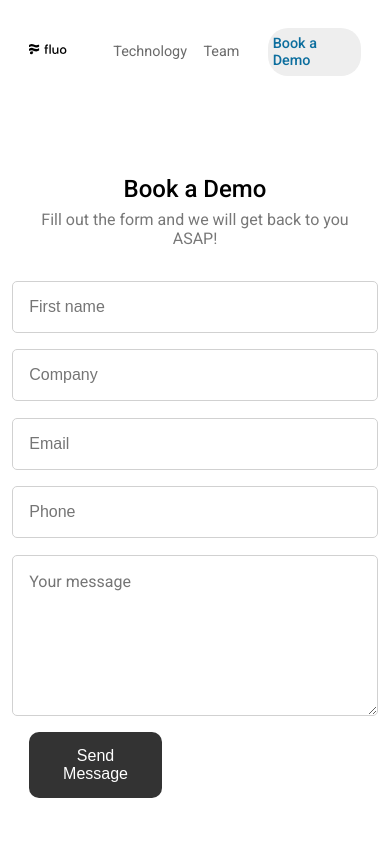
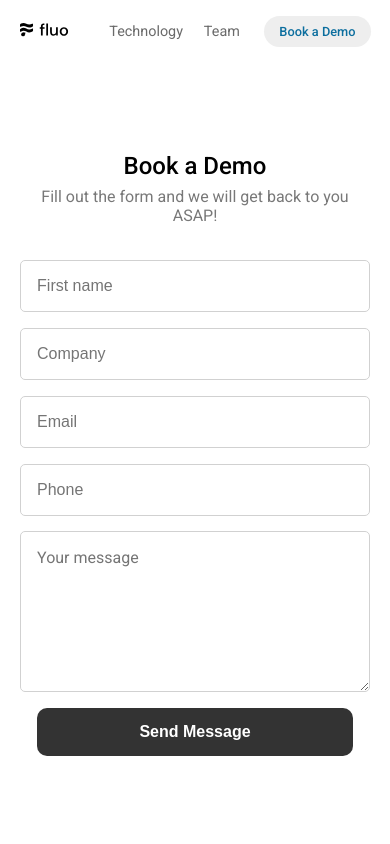
Before and after one commit to Fluo-Inc/fluo-webpage, a React (Create React App) app: page /book-demo in a window 390 px wide. Shown: the top 844 px of the page. Built offline with nearby package versions, Linux system fonts and the light colour scheme.

Commit message:
update mobile view

```diff
--- a/src/css/App.css
+++ b/src/css/App.css
@@ -6,3 +6,11 @@
   flex-direction: column;
 
 }
+
+
+@media screen and (max-width: 650px) {
+  .App {
+    width: 90%;
+    margin-top: 2%;
+  }
+}
--- a/src/css/BookDemo.css
+++ b/src/css/BookDemo.css
@@ -26,6 +26,14 @@
 
 
 /* form */
+.book-demo-form {
+    width: 100%;
+    display: flex;
+    flex-direction: column;
+    align-items: center;
+    gap: 5%;
+}
+
 .book-demo-form-item {
     width: 100%;
     display: flex;
@@ -92,6 +100,15 @@
 
 /* mobile view  */
 @media screen and (max-width: 650px) {
+    .book-demo {
+        width: 100%;
+        margin-bottom: 5%;
+        align-items: center;
+    }
+
+    .book-demo-form {
+        width: 90%;
+    }
 
     .book-demo-title {
         font-size: 1.5rem;
@@ -103,8 +120,10 @@
     }
 
     .book-demo-form-item {
+        width: 100%;
         flex-direction: column;
         margin-bottom: 0;
+        gap: 0;
     }
 
     .book-demo-form-item input, .book-demo-form-item textarea {
@@ -113,8 +132,9 @@
     }
 
     .book-demo-form-btn {
-        width: 40%;
+        width: 100%;
         padding: 15px;
         font-size: 1rem;
+        font-weight: 600;
     }
 }
--- a/src/css/Navbar.css
+++ b/src/css/Navbar.css
@@ -79,17 +79,27 @@
 @media screen and (max-width: 650px) {
     .navbar {
         margin-bottom: 30%;
+        gap: 5%;
     }
+
+    .navbar-logo {
+        width: 15rem;
+    }
+
+    .navbar-logo img{
+        width: 100%;
+    }
+
     .navbar-link {
         gap: 5%;
     }
     .navbar-link-item {
         font-size: 0.9rem;
-        padding: 2px 5px;
+        padding: 7px 7px;
     }
 
     .navbar-contact {
-        font-size: 0.9rem;
+        font-size: 0.8rem;
         width: 20rem;
         padding: 7px 5px;
     }
--- a/src/css/SignupField.css
+++ b/src/css/SignupField.css
@@ -108,7 +108,7 @@
     }
 
     .signup-field-btn {
-        width: 50%;
+        width: 40%;
     }
 
 }
--- a/src/css/Team.css
+++ b/src/css/Team.css
@@ -194,7 +194,7 @@
     }
 
     .team-title {
-        font-size: 1.7rem;
+        font-size: 1.5rem;
         font-weight: 500;
         margin-bottom: 30%;
     }
@@ -233,7 +233,7 @@
     }
 
     .team-popup-window {
-        width: 80%;
-        height: 60%;
+        width: 90%;
+        height: 70%;
     }
 }
--- a/src/css/Technology.css
+++ b/src/css/Technology.css
@@ -48,6 +48,7 @@
     margin-bottom: 3%;
 }
 
+/* tech section top */
 .tech-section-top {
     display: flex;
     flex-direction: column;
@@ -83,6 +84,7 @@
 }
 
 
+/* tech section bottom */
 .tech-section-bottom {
     display: flex;
     flex-direction: row;
@@ -174,7 +176,7 @@
         margin-bottom: 30%;
     }
     .tech-title {
-        font-size: 1.7rem;
+        font-size: 1.5rem;
     }
     .tech-description {
         font-size: 1rem;
@@ -184,10 +186,27 @@
         font-size: 1.3rem;
     }
 
+    .tech-section-top {
+        width: 92%;
+        padding: 4%;
+    }
 
     .tech-section-top-title {
         font-size: 1.3rem;
     }
+
+    .tech-section-bottom {
+        flex-direction: column;
+        align-items: center;
+        gap: 0;
+    }
+
+    .tech-section-bottom-item {
+        width: 92%;
+        padding: 4%;
+        margin-bottom: 1%;
+    }
+
     .tech-section-bottom-item-title {
         font-size: 1.1rem;
     }
--- a/src/pages/BookDemo.js
+++ b/src/pages/BookDemo.js
@@ -112,7 +112,9 @@ function BookDemo() {
             </div>
 
             {/* form */}
-            <form onSubmit={handleSubmit} ref={formRef}>
+            <form   className='book-demo-form'
+                    onSubmit={handleSubmit}
+                    ref={formRef}>
                 <div className='book-demo-form-item'>
                     <input
                         type="text"
```
